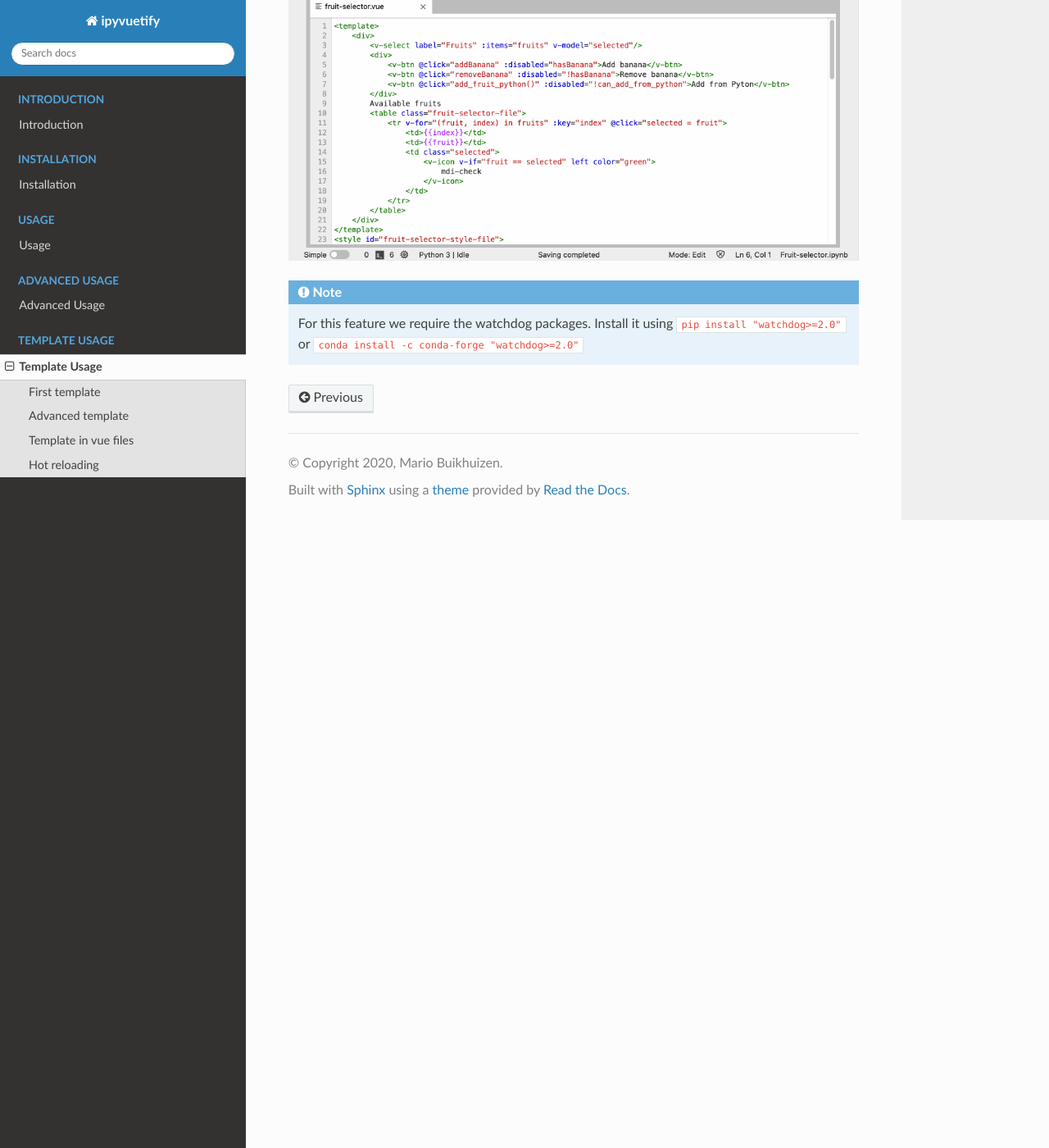
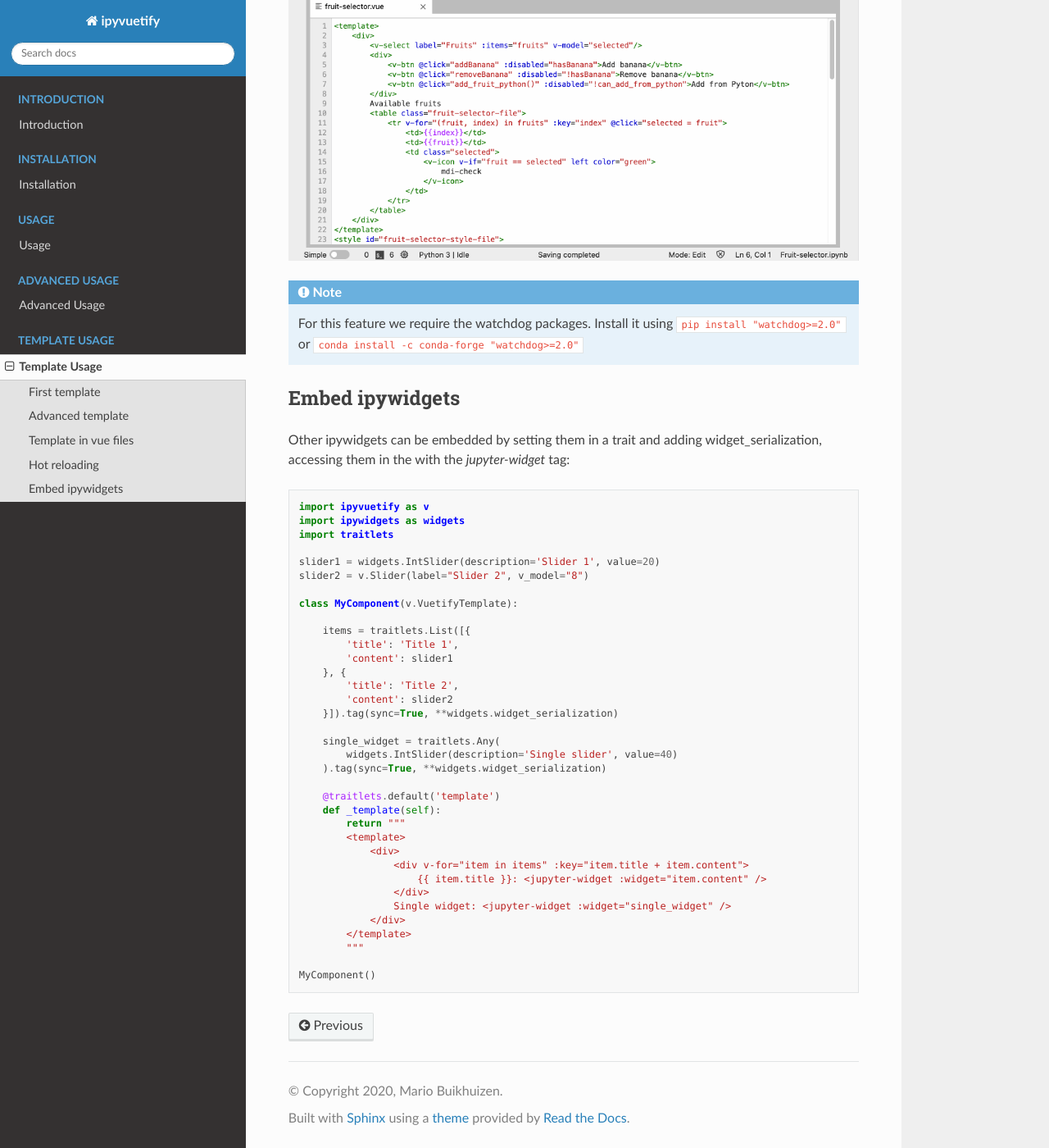
Before and after one commit to widgetti/ipyvuetify, a Sphinx documentation site: the page built from docs/template_usage.rst, in a window 1280 px wide and 1400 px high, scrolled down 3521 px. Shown: the whole window at 82% size. Built offline with Sphinx 7.4.7 and the Read the Docs theme 2.0.0, drawn with Linux system fonts in a browser that asks for light colours.

Commit message:
docs: add docs for embeding widgets in the template

```diff
--- a/docs/template_usage.rst
+++ b/docs/template_usage.rst
@@ -151,3 +151,46 @@ A demonstration in a screen capture:
 
 .. note::
     For this feature we require the watchdog packages. Install it using ``pip install "watchdog>=2.0"`` or ``conda install -c conda-forge "watchdog>=2.0"``
+
+Embed ipywidgets
+----------------
+
+Other ipywidgets can be embedded by setting them in a trait and adding widget_serialization, accessing them in the with the `jupyter-widget` tag:
+
+.. code-block:: python
+
+    import ipyvuetify as v
+    import ipywidgets as widgets
+    import traitlets
+
+    slider1 = widgets.IntSlider(description='Slider 1', value=20)
+    slider2 = v.Slider(label="Slider 2", v_model="8")
+
+    class MyComponent(v.VuetifyTemplate):
+
+        items = traitlets.List([{
+            'title': 'Title 1',
+            'content': slider1
+        }, {
+            'title': 'Title 2',
+            'content': slider2
+        }]).tag(sync=True, **widgets.widget_serialization)
+
+        single_widget = traitlets.Any(
+            widgets.IntSlider(description='Single slider', value=40)
+        ).tag(sync=True, **widgets.widget_serialization)
+
+        @traitlets.default('template')
+        def _template(self):
+            return """
+            <template>
+                <div>
+                    <div v-for="item in items" :key="item.title + item.content">
+                        {{ item.title }}: <jupyter-widget :widget="item.content" />
+                    </div>
+                    Single widget: <jupyter-widget :widget="single_widget" />
+                </div>
+            </template>
+            """
+
+    MyComponent()
```
